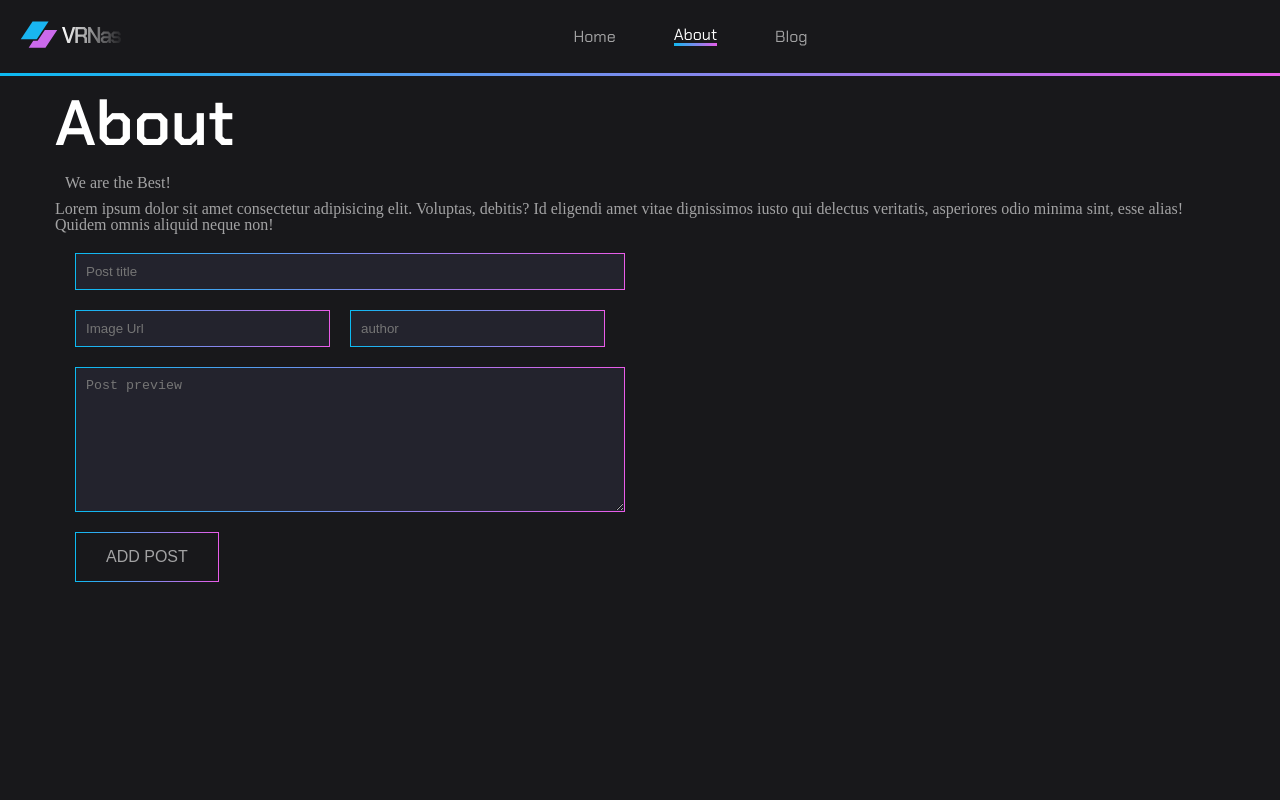
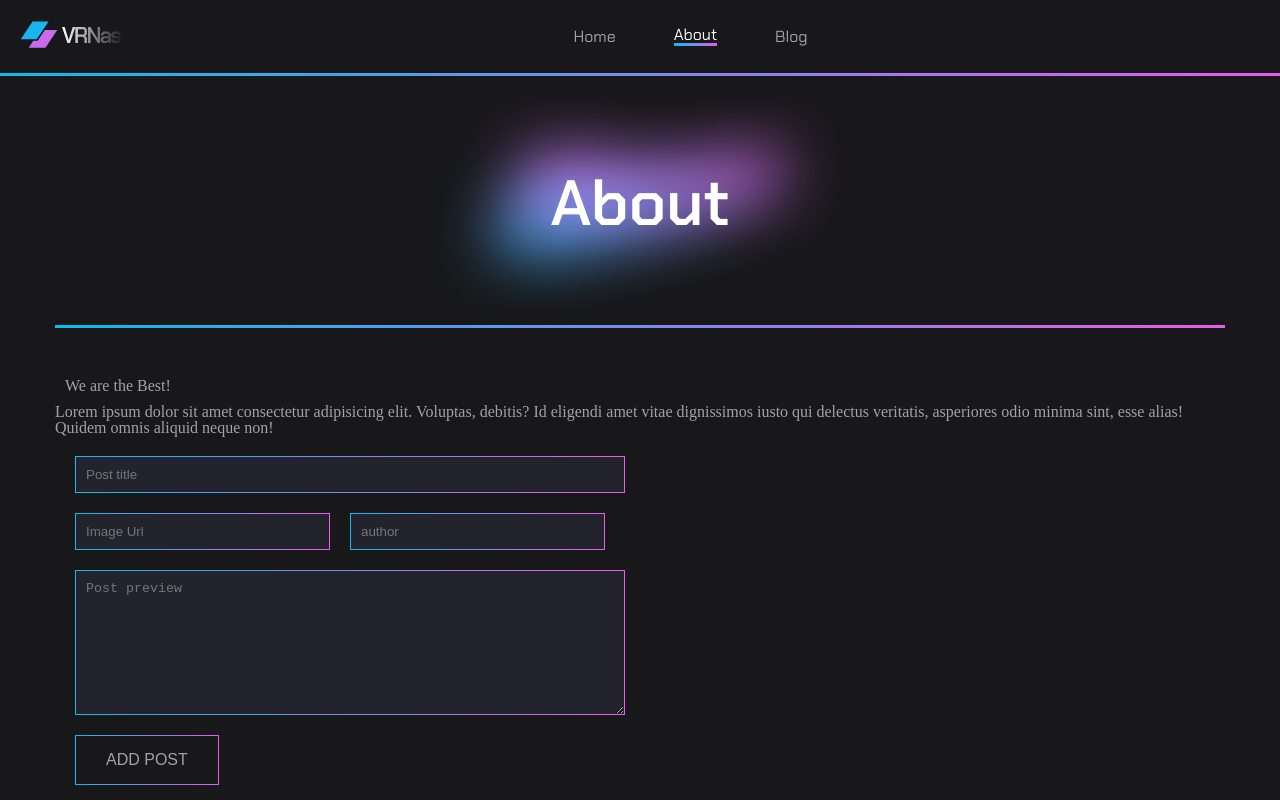
Before and after one commit to 0smir/react, a React (Create React App) app: page /about in a window 1280 px wide. Shown: the top 800 px of the page. Built offline with nearby package versions, Linux system fonts and the light colour scheme; grey boxes are pictures that could not be loaded.

Commit message:
add page-title component for Blog, About, Contact_us pages

```diff
--- a/src/components/pages/about/About.jsx
+++ b/src/components/pages/about/About.jsx
@@ -1,10 +1,11 @@
 import CreatePostForm from '../../structure-components/PostCreateForm';
+import PageTitle from "../../structure-components/common/PageTitle";
 
 function About() {
     return(
         <div className="page about-page">
             <div className="container">
-                <h1 className="title page-title">About</h1>
+                <PageTitle text={'About'} />
                 <p className="description"
                         style={{
                             padding: '10px'
--- a/src/components/pages/blog/Blog.jsx
+++ b/src/components/pages/blog/Blog.jsx
@@ -1,4 +1,5 @@
 import {useState, useEffect} from 'react';
+import PageTitle from "../../structure-components/common/PageTitle";
 import BlogFilterTabs from '../../structure-components/blog/BlogFilterTabsList';
 import PostItem from '../../structure-components/blog/PostItem';
 import Button from '../../structure-components/common/Button';
@@ -73,7 +74,7 @@ function Blog() {
     return(
         <div className="page blog-page">
             <div className="container">
-                <h1 className="title page-title">Blog</h1>
+                <PageTitle text={'Blog'}/>
                 {postTypes.length > 0 &&
                     <BlogFilterTabs types={postTypes} onFilterChange={(type) => onFilterSelect(type)}/>
                 }
--- a/src/components/pages/contact_us/ContactUs.jsx
+++ b/src/components/pages/contact_us/ContactUs.jsx
@@ -1,4 +1,5 @@
 import ContactsItem from "./../../structure-components/ContactsItem";
+import PageTitle from "../../structure-components/common/PageTitle";
 import {API_URLs_CONTACTS} from "../../const";
 
 function ContactUs(){
@@ -6,9 +7,8 @@ function ContactUs(){
     return(
         <div className="page contact-us-page">
             <div className="container contact-us-container">
-                <h1 className="title page-title">Contact us</h1>
+                <PageTitle text={'Contact us'} />
                 <ul class="contacts-links_list">
-
                     {NavigationItems.map((navItem, index) => <ContactsItem key={index} item={navItem} />)}
                 </ul>
             </div>
```
